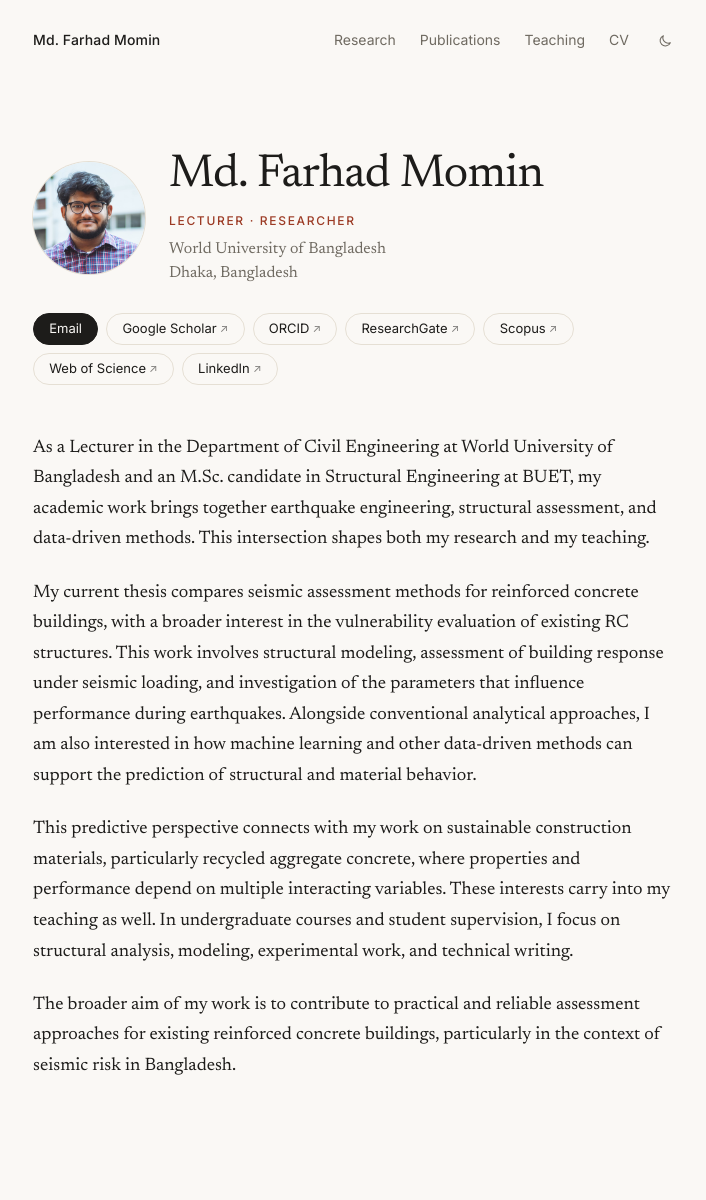
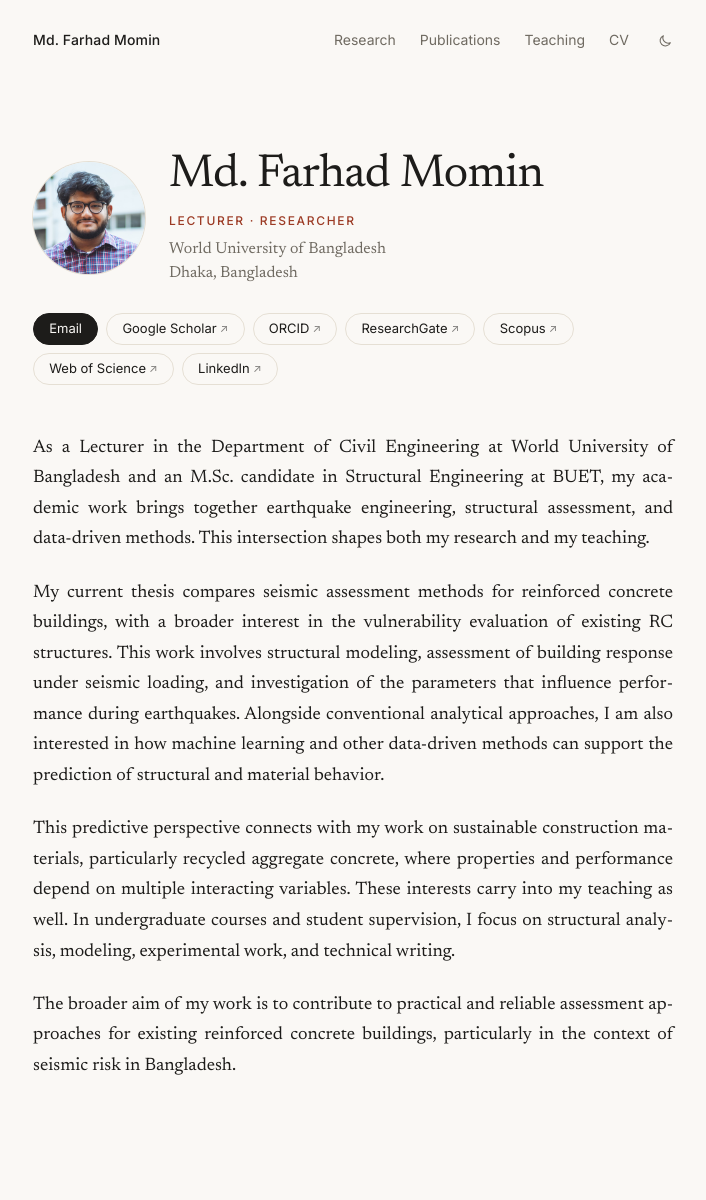
Before and after one commit to farhad-momin/farhad-momin.github.io, a Jekyll site: the page built from _pages/about.md, in a window 1280 px wide. Shown: the whole page, without its empty margins (287-993 px from the left). Built offline with Jekyll 4.4.1, drawn with Linux system fonts in a browser that asks for light colours.

Commit message:
Add justified text styles for lead and prose paragraphs
Added styles for justified text alignment in paragraphs.

```diff
--- a/assets/css/site.css
+++ b/assets/css/site.css
@@ -179,6 +179,13 @@ transition: border-color .15s ease, color .15s ease;
 .pub-links a::after { content: " \2197"; font-size: .85em; opacity: .55; }
 .pub-links a:hover { border-color: var(--accent); color: var(--accent); }
 
+/* Justified text */
+.lead p, .prose p {
+text-align: justify; text-justify: inter-word;
+-webkit-hyphens: auto; hyphens: auto;
+}
+.pubs p, .scholar, .where, .role { text-align: left; -webkit-hyphens: manual; hyphens: manual; }
+
 /* Teaching */
 .cols { display: grid; grid-template-columns: 1fr 1fr; gap: 0 3rem; }
 .cols h3 { margin-top: 0; }
```
